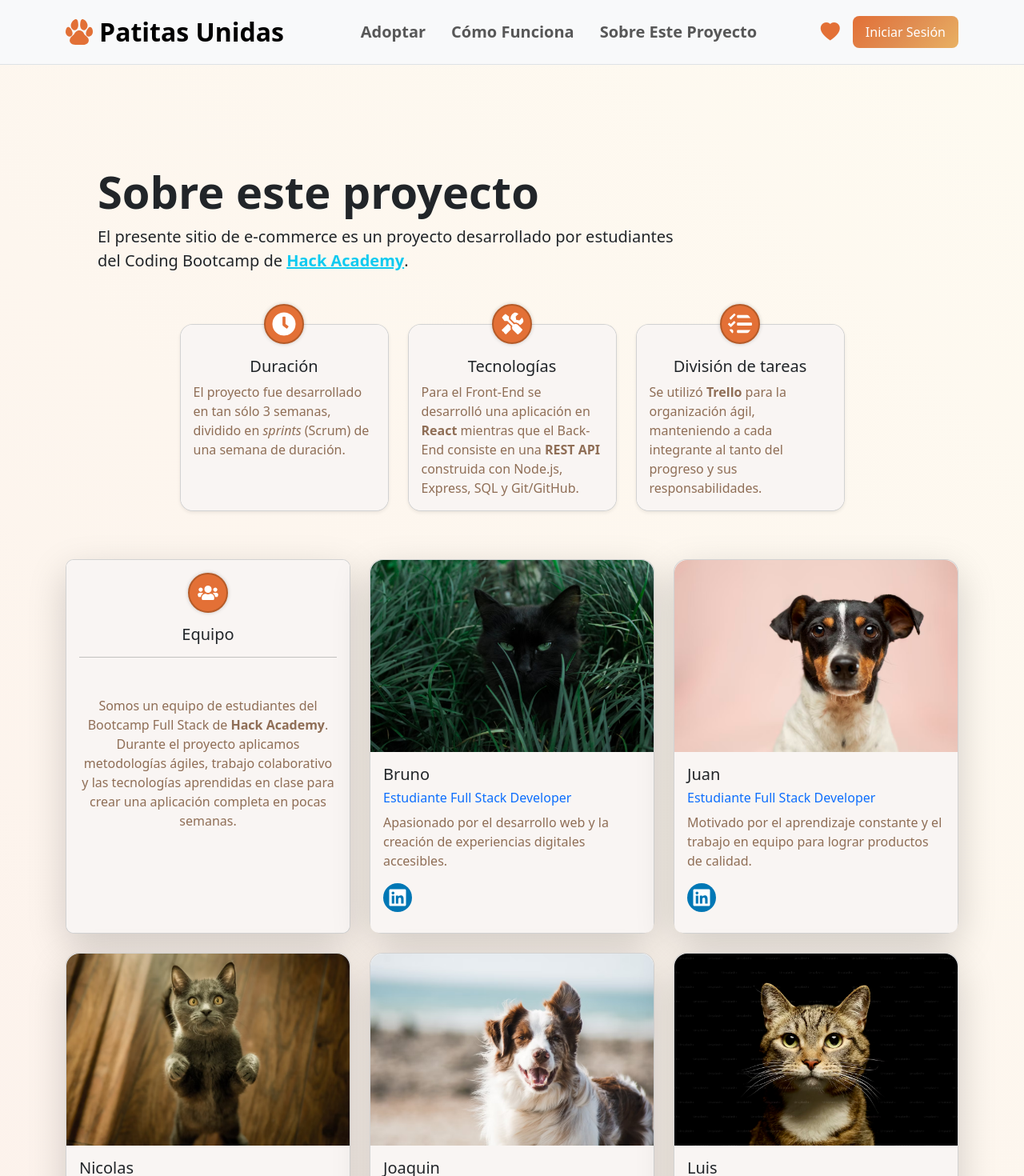
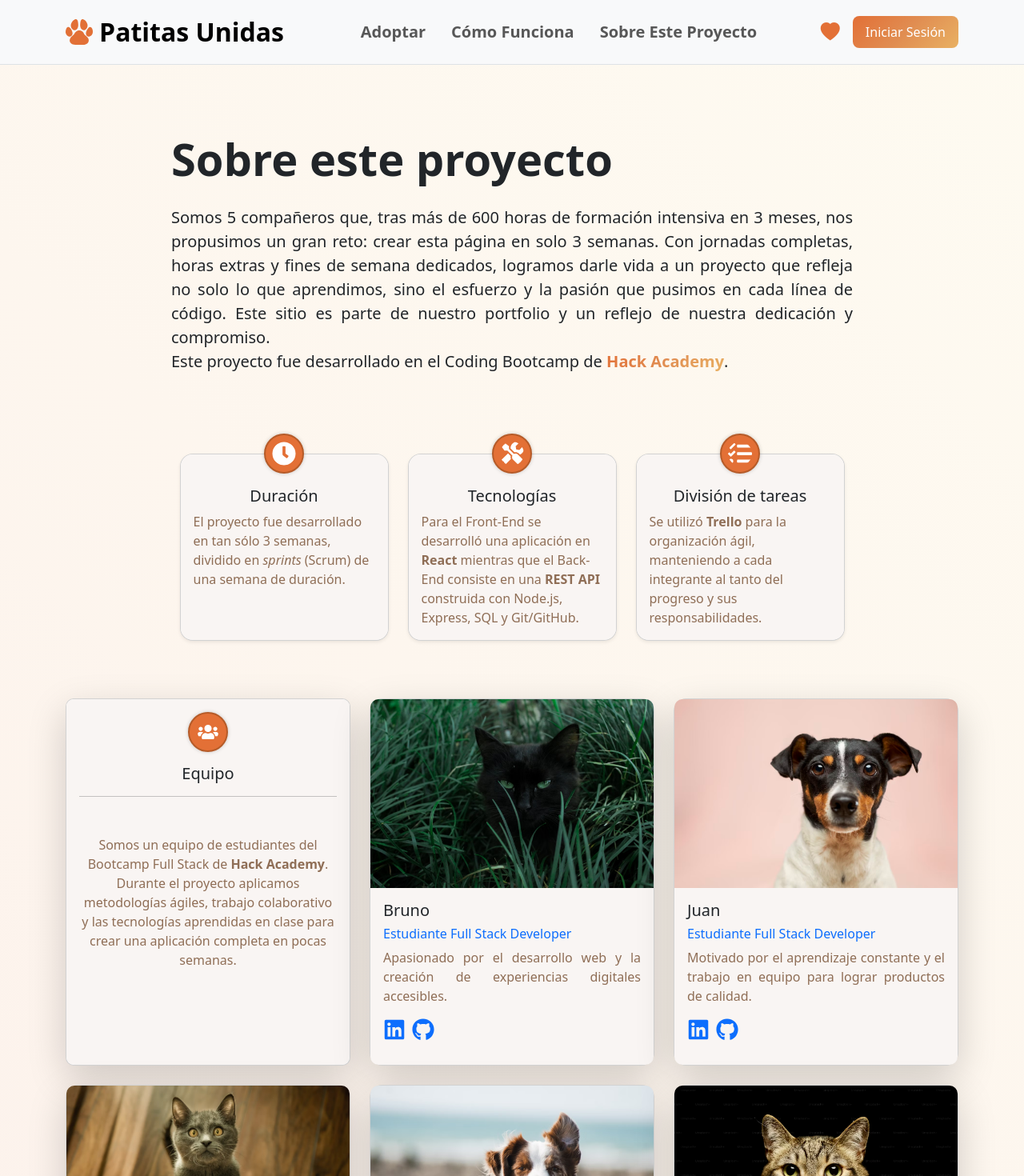
Before and after one commit to Luis-Mendaro/patitas-unidas-front-usuarios, a React (Vite) app: page /sobre-este-proyecto in a window 1280 px wide. Shown: the top 1470 px of the page at 80% size. Built offline with nearby package versions, Linux system fonts and the light colour scheme.

Commit message:
github y detalles about

```diff
--- a/src/pages/AboutUs.css
+++ b/src/pages/AboutUs.css
@@ -1,8 +1,11 @@
 .hero-section {
-  min-height: 400px;
+  min-height: auto;
+  padding-top: 60px;
+  padding-bottom: 60px;
   background-size: cover;
   background-position: center;
   position: relative;
+
 }
 
 .hero-section .overlay {
@@ -14,11 +17,17 @@
 .hero-text {
   position: relative;
   z-index: 2;
-  max-width: 800px;
+  max-width: 900px;
+  margin: 0 auto;
+  padding: 0 15px;
 }
 
+.text-justify {
+  text-align: justify !important;
+  text-justify: inter-word;
+
 .cards-section {
-  margin-top: -100px;
+  margin-top: 3rem;
   margin-bottom: 60px;
   position: relative;
 }
@@ -52,18 +61,18 @@
 .team-card {
   border-radius: 12px;
   transition: box-shadow 0.3s ease;
+  background-color: #f8f9fa;
 }
 
 .team-card:hover {
   box-shadow: 0 8px 20px rgba(0, 0, 0, 0.2);
 }
 
-.linkedin-btn {
+.linkedin-btn,
+.github-btn {
   display: inline-flex;
   align-items: center;
   justify-content: center;
-  background-color: #0077b5;
-  color: white;
   width: 36px;
   height: 36px;
   border-radius: 50%;
@@ -71,11 +80,46 @@
   transition: background-color 0.3s ease;
 }
 
+.linkedin-btn svg,
+.github-btn svg {
+  width: 20px;
+  height: 20px;
+}
+
+.linkedin-btn {
+  background-color: #0077b5;
+  color: white;
+}
+
 .linkedin-btn:hover {
   background-color: #005582;
 }
 
+.github-btn {
+  background-color: #181717;
+  color: white;
+}
+
+.github-btn:hover {
+  background-color: #6e5494;
+}
 .card svg {
   z-index: 10;
   position: relative;
 }
+
+.hack {
+  color: linear-gradient(
+    135deg,
+    hsl(20 75% 55%),
+    hsl(25 70% 60%),
+    hsl(35 75% 65%)
+  );
+}
+
+
+@media (max-width: 768px) {
+  .hero-section h1 {
+    text-align: center;
+  }
+}
--- a/src/pages/AboutUs.jsx
+++ b/src/pages/AboutUs.jsx
@@ -1,17 +1,43 @@
 import React from "react";
-import { FaLinkedin, FaClock, FaTools, FaTasks, FaUsers } from "react-icons/fa";
+import {
+  FaLinkedin,
+  FaClock,
+  FaTools,
+  FaTasks,
+  FaUsers,
+  FaGithub,
+} from "react-icons/fa";
 import "./AboutUs.css";
 
 function AboutUs() {
   return (
     <>
       <section className="hero-section position-relative d-flex align-items-center container">
-        <div className="position-relative text-start rounded p-4 mx-3 hero-text ">
-          <h1 className="display-4 fw-bold">Sobre este proyecto</h1>
-          <p className="lead">
-            El presente sitio de e-commerce es un proyecto desarrollado por
-            estudiantes del Coding Bootcamp de{" "}
-            <a href="https://ha.dev" className="text-info fw-bold">
+        <div className="position-relative rounded p-4 hero-text">
+          <h1 className="display-4 fw-bold mb-4 text-center text-md-start">
+            Sobre este proyecto
+          </h1>
+          <p className="lead text-justify">
+            Somos 5 compañeros que, tras más de 600 horas de formación intensiva
+            en 3 meses, nos propusimos un gran reto: crear esta página en solo 3
+            semanas. Con jornadas completas, horas extras y fines de semana
+            dedicados, logramos darle vida a un proyecto que refleja no solo lo
+            que aprendimos, sino el esfuerzo y la pasión que pusimos en cada
+            línea de código. Este sitio es parte de nuestro portfolio y un
+            reflejo de nuestra dedicación y compromiso.
+            <br />
+            Este proyecto fue desarrollado en el Coding Bootcamp de{" "}
+            <a
+              href="https://ha.dev"
+              className="fw-bold text-decoration-none"
+              style={{
+                background:
+                  "linear-gradient(135deg, hsl(20 75% 55%), hsl(25 70% 60%), hsl(35 75% 65%))",
+                WebkitBackgroundClip: "text",
+                WebkitTextFillColor: "transparent",
+                display: "inline-block",
+              }}
+            >
               Hack Academy
             </a>
             .
@@ -109,8 +135,8 @@ function AboutUs() {
         </div>
       </section>
 
-      <section className="container team-section ">
-        <div className="row g-4 ">
+      <section className="container team-section">
+        <div className="row g-4 mt-5">
           <div className="col-md-4">
             <div className="card shadow-lg h-100 team-card text-center overflow-hidden">
               <div className="card-body">
@@ -137,7 +163,7 @@ function AboutUs() {
                 </p>
               </div>
             </div>
-          </div>{" "}
+          </div>
           {[
             {
               name: "Bruno",
@@ -171,24 +197,27 @@ function AboutUs() {
               name: "Luis",
               role: "Estudiante  Full Stack Developer",
               img: "./img/luis.avif",
-
               description:
                 "Desarrollador enfocado en la creación de aplicaciones funcionales y atractivas.",
             },
           ].map(({ name, role, img, description }) => (
             <div key={name} className="col-md-4">
               <div className="card shadow-lg h-100 team-card rounded-4">
-                {" "}
                 <img
                   src={img}
                   alt={name}
                   className="card-img-top custom-rounded-top highlight-card"
                   style={{ height: "250px", objectFit: "cover" }}
                 />
-                <div className="card-body">
+                <div className="card-body ">
                   <h5 className="card-title">{name}</h5>
                   <h6 className="text-primary">{role}</h6>
-                  <p className="card-text">{description}</p>
+                  <p className="card-text text-justify">{description}</p>
+
+                  <div
+                    className="d-flex gap-2 mt-3"
+                    style={{ justifyContent: "flex-start" }}
+                  >
                     <a
                       href="https://www.linkedin.com/"
                       target="_blank"
@@ -196,8 +225,18 @@ function AboutUs() {
                       className="linkedin-btn"
                       aria-label="LinkedIn"
                     >
-                    <FaLinkedin size={24} />
+                      <FaLinkedin size={28} />
                     </a>
+                    <a
+                      href="https://github.com/tuUsuario"
+                      target="_blank"
+                      rel="noopener noreferrer"
+                      className="github-btn"
+                      aria-label="GitHub"
+                    >
+                      <FaGithub size={28} />
+                    </a>
+                  </div>
                 </div>
               </div>
             </div>
```
Lines whose indentation alone changed are shown as unchanged.
